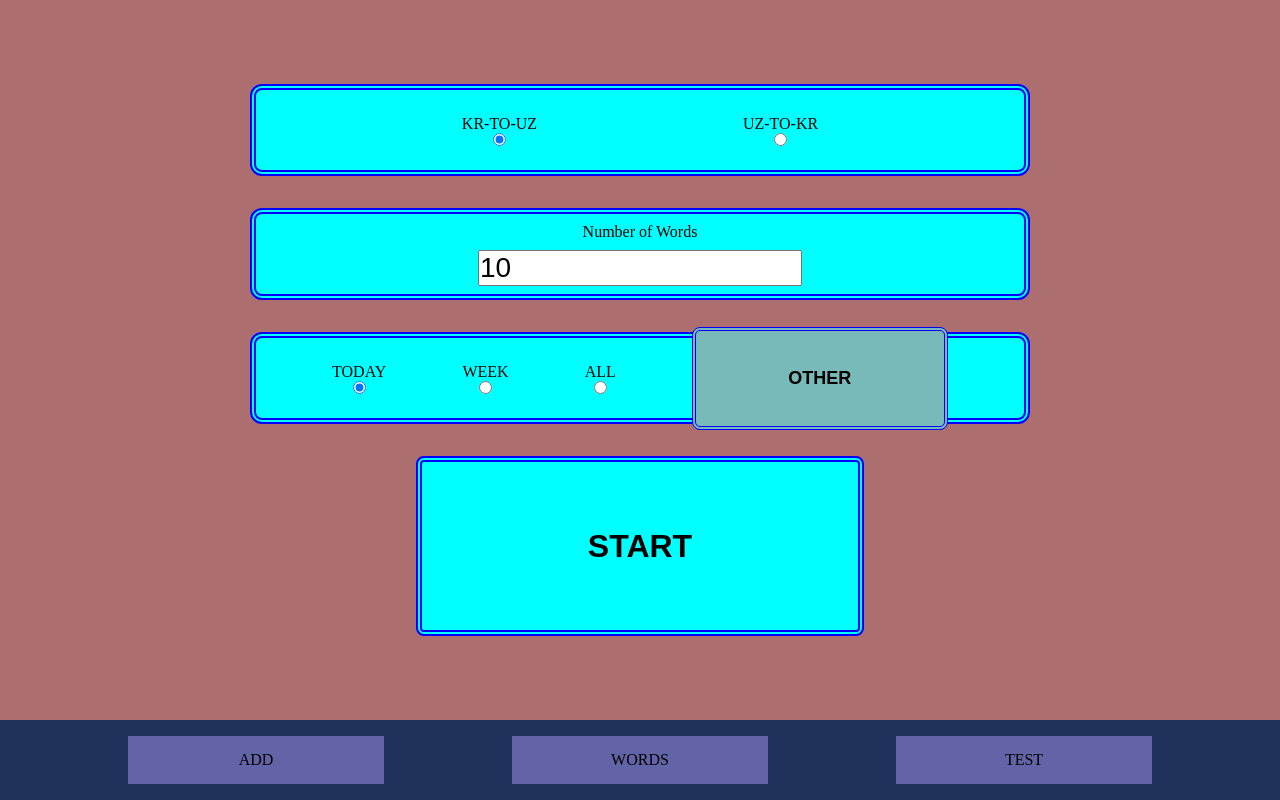
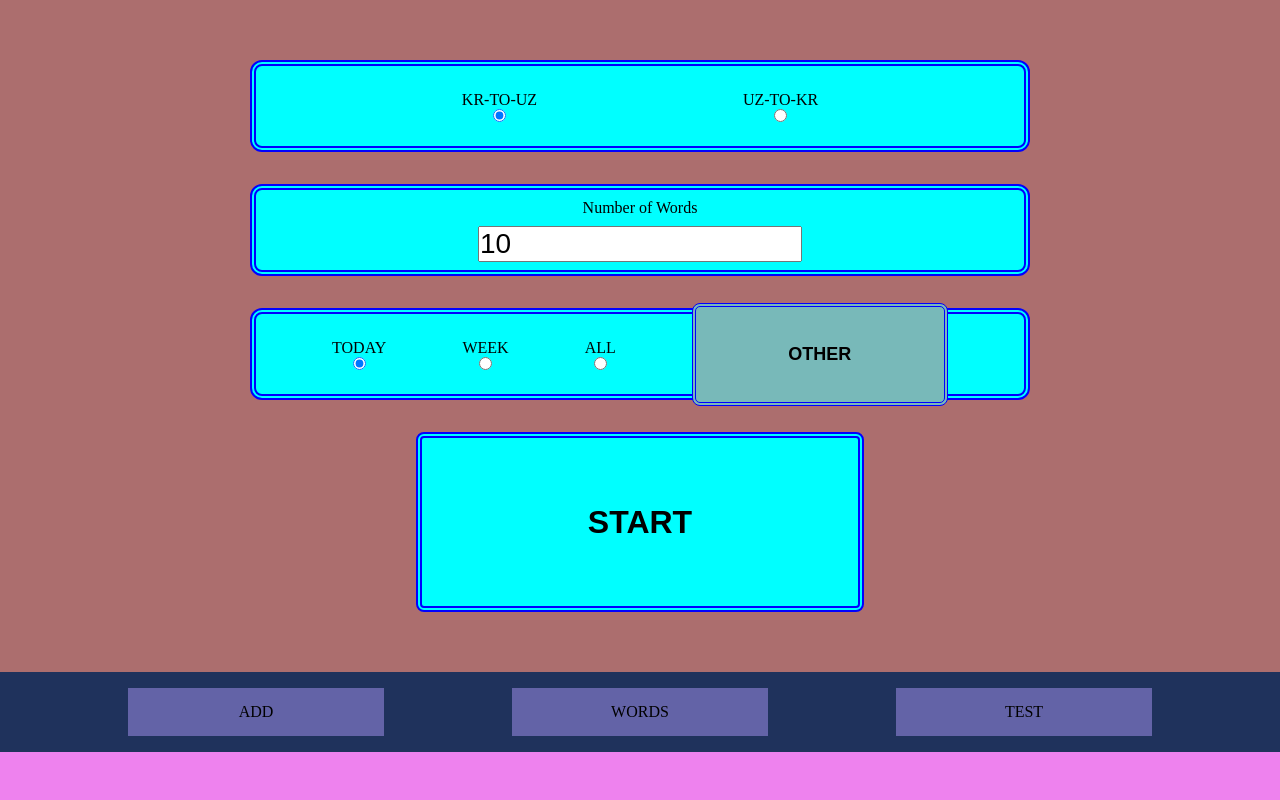
Before and after one commit to ThePerson711/Multi_Vocabulary, a plain HTML site: page index.html in a window 1280 px wide. Drawn offline with Linux system fonts and the light colour scheme.

Commit message:
Add files via upload

```diff
--- a/script.js
+++ b/script.js
@@ -134,7 +134,8 @@ function SoundBtn() {
   }
   TextToSpeech(words[CurentSelectedWord].kr_word, "kr");
 }
-// TextToSpeech
+//TextToSpeech("Assalomu alaykum","uz")
+TextToSpeech("Curent Selected Word","en")
 //
 function TestCheck(bool_) {
   if (bool_) {
--- a/style.css
+++ b/style.css
@@ -41,7 +41,7 @@ body {
   position: fixed;
   background-color: aqua  ;
   width: calc(1vw*100);
-  height: calc(1vh*100);
+  height: calc(1vh*94);
 }
 .menu_panel {
   display: flex;
@@ -69,7 +69,7 @@ body {
   width: calc(1vw*100);
   aspect-ratio: 6/1;
   background-color: rgb(67, 202, 191);
-  height: calc(1vh*90);
+  height: calc(1vh*84);
 }
 .main_panels {
   display: flex;
@@ -77,7 +77,7 @@ body {
   justify-content: center;
   align-items: center;
   min-width: calc(1vw*100);
-  height: calc(1vh*90);
+  height: calc(1vh*84);
   background-color: rgb(172, 110, 110);
 }
 .move_list {
@@ -131,7 +131,7 @@ body {
     padding-bottom: calc(1vh*1);
     margin-top: calc(1vh*2);
     width: calc(1vw*86);
-    height: calc(1vh*70);
+    height: calc(1vh*64);
     background-color: rgb(106, 133, 139);
     overflow-y: auto;
   }
```
